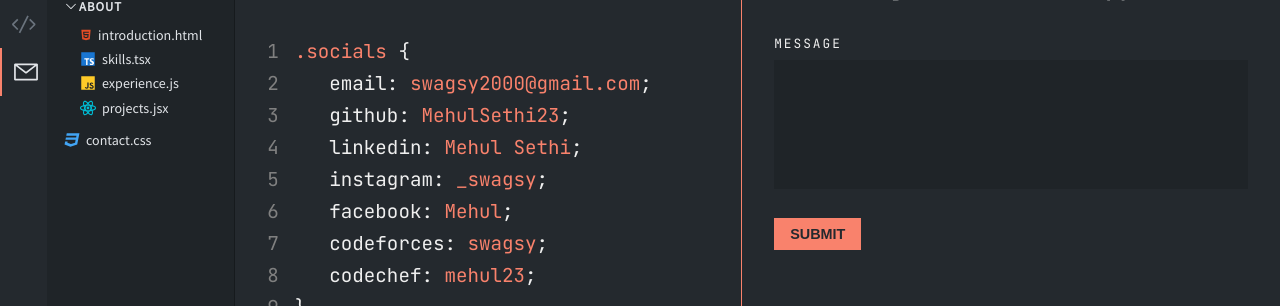
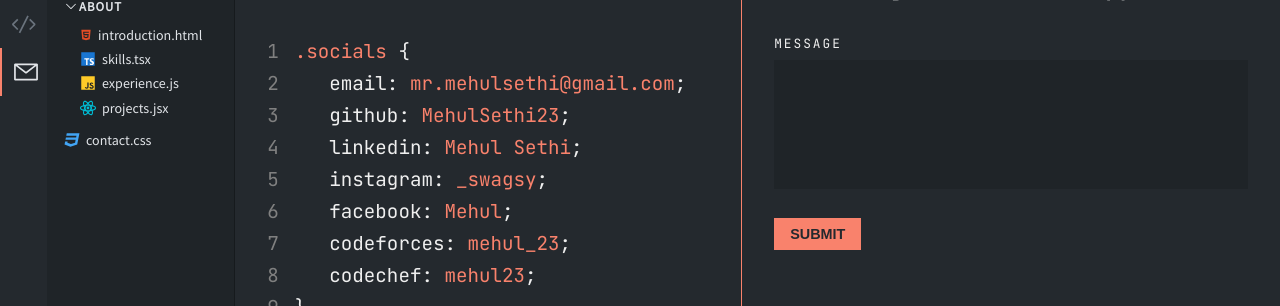
Before and after one commit to MehulSethi23/PortFolio, a Next.js app: page /contact in a window 1280 px wide. Shown: the part 126-432 px from the top of the page. Built offline with nearby package versions, Linux system fonts and the light colour scheme.

Commit message:
skills updated

```diff
--- a/components/ContactCode.jsx
+++ b/components/ContactCode.jsx
@@ -8,8 +8,8 @@ const ContactCode = () => {
       </p>
       <p className={styles.line}>
         &nbsp;&nbsp;&nbsp;email:{" "}
-        <a href="mailto:swagsy2000@gmail.com" target="_blank" rel="noopener">
-          swagsy2000@gmail.com
+        <a href="mailto:mr.mehulsethi@gmail.com" target="_blank" rel="noopener">
+          mr.mehulsethi@gmail.com
         </a>
         ;
       </p>
@@ -64,7 +64,7 @@ const ContactCode = () => {
           target="_blank"
           rel="noopener"
         >
-          swagsy
+          mehul_23
         </a>
         ;
       </p>
```
Also changed, not shown: pages/skills.jsx (+12 -1 lines).
